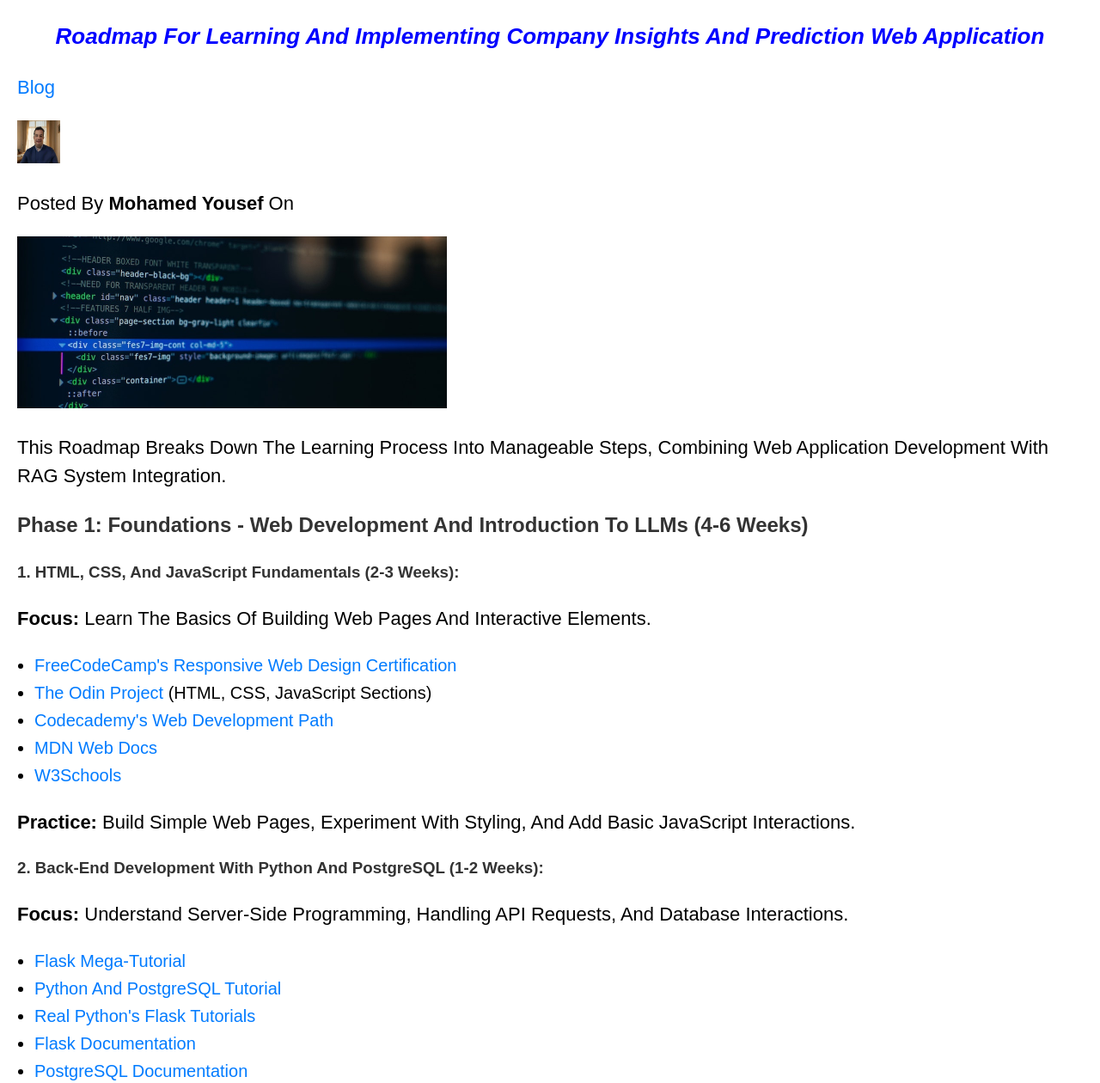
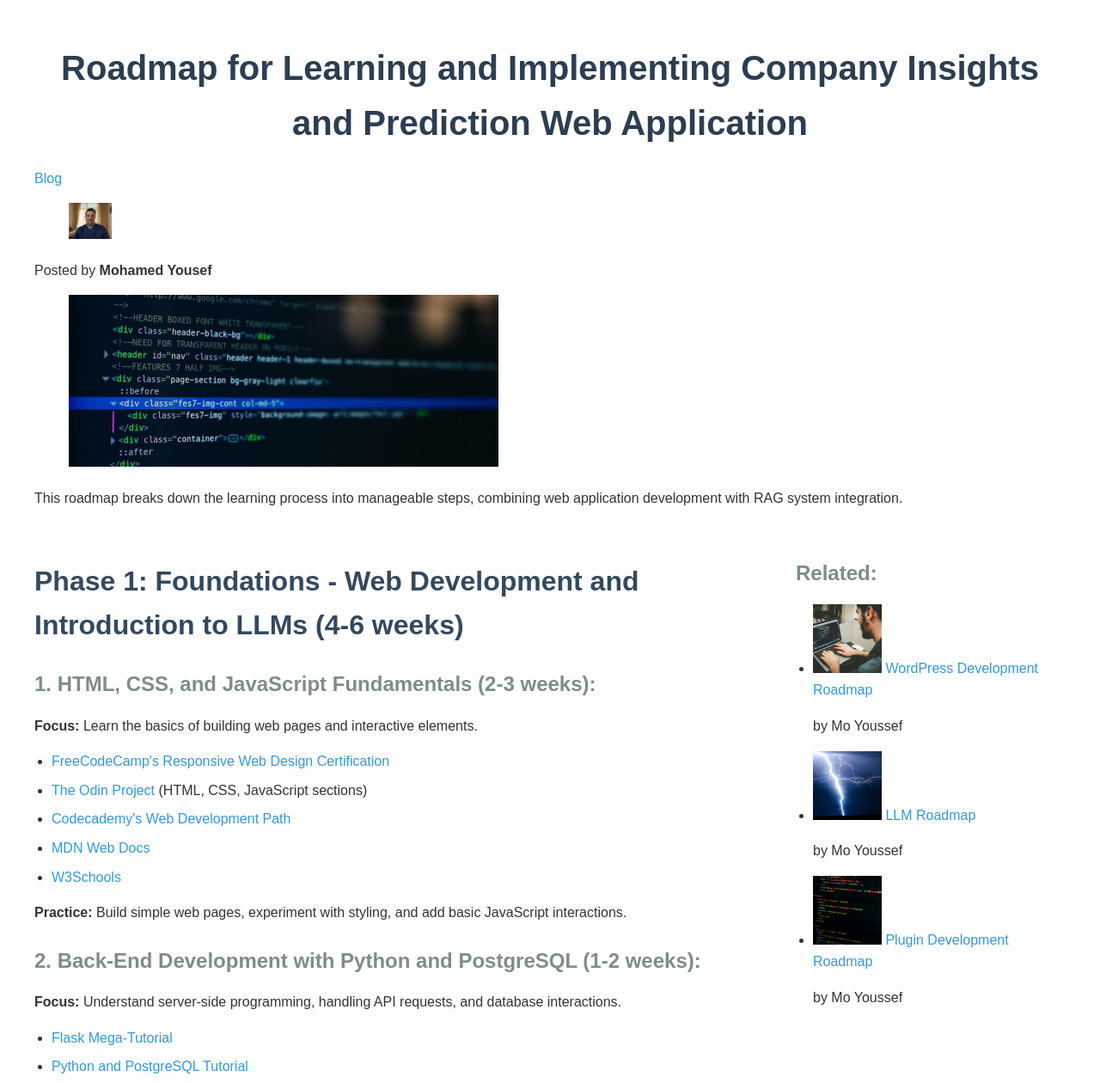
Before and after one commit to myt-ml/my-web-sites-projects-profile, a plain HTML site: page index.html in a window 1280 px wide. Shown: the top 1260 px of the page at 86% size. Drawn offline with Linux system fonts and the light colour scheme.

Commit message:
major improvements

```diff
--- a/index.html
+++ b/index.html
@@ -1,207 +1,145 @@
 <!DOCTYPE html>
-
-<!-- The color of h1 doesn't change because:
-     1. There's no CSS rule targeting the h1 element in this HTML file.
-     2. If there's a separate CSS file (style.css), it might not have a rule for h1.
-     3. If there is a rule for h1 in style.css, it might be overridden by a more specific rule.
-
-     To change the color of h1, you need to add a CSS rule either in a <style> tag or in the external style.css file. -->
 <html lang="en">
-
 <head>
   <meta charset="UTF-8">
   <meta name="viewport" content="width=device-width, initial-scale=1.0">
   <title>Roadmap for Learning and Implementing Company Insights Web App</title>
   <link rel="stylesheet" href="style.css">
 </head>
-
 <body>
+  <div class="container">
     <header>
-    <article>
       <h1>Roadmap for Learning and Implementing Company Insights and Prediction Web Application</h1>
-     <p><a href="blog.html" target="_self">Blog</a></p>
-
-      <img src="img/hana's choice.jpeg" height="50px" width="50px">
-      <p>Posted by <strong>Mohamed Yousef</strong> on </p>
-
-      <img src="img/post-img.jpg" alt="HTML code on a screen" width="500" height="200" />
-      <p>This roadmap breaks down the learning process into manageable steps, combining web application
-        development with
-        RAG
-        system integration.</p>
+      <nav>
+        <a href="blog.html">Blog</a>
+      </nav>
+      <figure>
+        <img src="img/hana's choice.jpeg" alt="Hana's choice" width="50" height="50">
+      </figure>
+      <p>Posted by <strong>Mohamed Yousef</strong></p>
+      <figure>
+        <img src="img/post-img.jpg" alt="HTML code on a screen" width="500" height="200">
+      </figure>
+      <p>This roadmap breaks down the learning process into manageable steps, combining web application development with RAG system integration.</p>
     </header>
 
-
+    <main>
+      <article>
+        <section>
           <h2>Phase 1: Foundations - Web Development and Introduction to LLMs (4-6 weeks)</h2>
-
           <h3>1. HTML, CSS, and JavaScript Fundamentals (2-3 weeks):</h3>
           <p><strong>Focus:</strong> Learn the basics of building web pages and interactive elements.</p>
           <ul>
-    <li><a href="https://www.freecodecamp.org/learn/responsive-web-design/" target="_blank">FreeCodeCamp's Responsive
-        Web Design Certification</a></li>
-    <li><a href="https://www.theodinproject.com/" target="_blank">The Odin Project</a> (HTML, CSS, JavaScript
-      sections)
-    </li>
-    <li><a href="https://www.codecademy.com/learn/paths/web-development" target="_blank">Codecademy's Web Development
-        Path</a></li>
+            <li><a href="https://www.freecodecamp.org/learn/responsive-web-design/" target="_blank">FreeCodeCamp's Responsive Web Design Certification</a></li>
+            <li><a href="https://www.theodinproject.com/" target="_blank">The Odin Project</a> (HTML, CSS, JavaScript sections)</li>
+            <li><a href="https://www.codecademy.com/learn/paths/web-development" target="_blank">Codecademy's Web Development Path</a></li>
             <li><a href="https://developer.mozilla.org/en-US/docs/Web" target="_blank">MDN Web Docs</a></li>
             <li><a href="https://www.w3schools.com/" target="_blank">W3Schools</a></li>
           </ul>
-  <p><strong>Practice:</strong> Build simple web pages, experiment with styling, and add basic JavaScript
-    interactions.
-  </p>
+          <p><strong>Practice:</strong> Build simple web pages, experiment with styling, and add basic JavaScript interactions.</p>
 
           <h3>2. Back-End Development with Python and PostgreSQL (1-2 weeks):</h3>
           <p><strong>Focus:</strong> Understand server-side programming, handling API requests, and database interactions.</p>
           <ul>
-    <li><a href="https://blog.miguelgrinberg.com/post/the-flask-mega-tutorial-part-i-hello-world" target="_blank">Flask
-        Mega-Tutorial</a></li>
-    <li><a href="https://www.postgresqltutorial.com/postgresql-python/" target="_blank">Python and PostgreSQL
-        Tutorial</a></li>
-    <li><a href="https://realpython.com/flask-by-example-part-1-project-setup/" target="_blank">Real Python's Flask
-        Tutorials</a></li>
+            <li><a href="https://blog.miguelgrinberg.com/post/the-flask-mega-tutorial-part-i-hello-world" target="_blank">Flask Mega-Tutorial</a></li>
+            <li><a href="https://www.postgresqltutorial.com/postgresql-python/" target="_blank">Python and PostgreSQL Tutorial</a></li>
+            <li><a href="https://realpython.com/flask-by-example-part-1-project-setup/" target="_blank">Real Python's Flask Tutorials</a></li>
             <li><a href="https://flask.palletsprojects.com/en/2.3.x/" target="_blank">Flask Documentation</a></li>
             <li><a href="https://www.postgresql.org/docs/" target="_blank">PostgreSQL Documentation</a></li>
           </ul>
-  <p><strong>Practice:</strong> Build a basic Flask server, create database tables, and implement a simple API
-    endpoint
-    for receiving data.</p>
+          <p><strong>Practice:</strong> Build a basic Flask server, create database tables, and implement a simple API endpoint for receiving data.</p>
 
           <h3>3. Introduction to LLMs and NLP (1 week):</h3>
           <p><strong>Focus:</strong> Gain a high-level understanding of LLMs, their capabilities, and basic NLP concepts.</p>
           <ul>
             <li>Chapters 1-3 of "Large Language Models: A Deep Dive"</li>
-    <li><a href="https://web.stanford.edu/class/cs224n/" target="_blank">Stanford CS224N</a> (introductory lectures)
-    </li>
-    <li><a href="https://www.coursera.org/specializations/natural-language-processing" target="_blank">DeepLearning.AI's
-        Natural Language Processing Specialization</a> (first course)</li>
-    <li><a href="http://jalammar.github.io/illustrated-transformer/" target="_blank">Jay Alammar's Illustrated
-        Transformer</a></li>
-    <li><a href="https://lilianweng.github.io/posts/2023-01-27-retrieval-augmented-generation/" target="_blank">Lilian
-        Weng's Blog (LLMs)</a></li>
+            <li><a href="https://web.stanford.edu/class/cs224n/" target="_blank">Stanford CS224N</a> (introductory lectures)</li>
+            <li><a href="https://www.coursera.org/specializations/natural-language-processing" target="_blank">DeepLearning.AI's Natural Language Processing Specialization</a> (first course)</li>
+            <li><a href="http://jalammar.github.io/illustrated-transformer/" target="_blank">Jay Alammar's Illustrated Transformer</a></li>
+            <li><a href="https://lilianweng.github.io/posts/2023-01-27-retrieval-augmented-generation/" target="_blank">Lilian Weng's Blog (LLMs)</a></li>
           </ul>
-  <p><strong>Practice:</strong> Experiment with simple LLM interactions using online playgrounds or APIs (e.g., <a
-      href="https://platform.openai.com/playground" target="_blank">OpenAI Playground</a>, <a
-      href="https://huggingface.co/inference-api" target="_blank">Hugging Face's Inference API</a>).</p>
+          <p><strong>Practice:</strong> Experiment with simple LLM interactions using online playgrounds or APIs (e.g., <a href="https://platform.openai.com/playground" target="_blank">OpenAI Playground</a>, <a href="https://huggingface.co/inference-api" target="_blank">Hugging Face's Inference API</a>).</p>
+        </section>
 
+        <section>
           <h2>Phase 2: Document Processing and RAG Pipeline Development (8-10 weeks)</h2>
-
           <h3>1. Text Preprocessing and Basic NLP (2-3 weeks):</h3>
-  <p><strong>Focus:</strong> Learn techniques to clean and prepare text data for analysis and understand fundamental
-    NLP
-    concepts.</p>
+          <p><strong>Focus:</strong> Learn techniques to clean and prepare text data for analysis and understand fundamental NLP concepts.</p>
           <ul>
-    <li><a href="https://www.nltk.org/book/" target="_blank">NLTK Book</a> (Chapters on preprocessing, tokenization,
-      NER, sentiment analysis)</li>
+            <li><a href="https://www.nltk.org/book/" target="_blank">NLTK Book</a> (Chapters on preprocessing, tokenization, NER, sentiment analysis)</li>
             <li><a href="https://spacy.io/usage/" target="_blank">spaCy Documentation</a></li>
-    <li><a href="https://www.manning.com/books/real-world-natural-language-processing" target="_blank">Real-World NLP
-        with Python</a> (relevant chapters)</li>
+            <li><a href="https://www.manning.com/books/real-world-natural-language-processing" target="_blank">Real-World NLP with Python</a> (relevant chapters)</li>
           </ul>
-  <p><strong>Practice:</strong> Implement text preprocessing functions, experiment with tokenization, NER, and
-    sentiment
-    analysis using NLTK or spaCy.</p>
+          <p><strong>Practice:</strong> Implement text preprocessing functions, experiment with tokenization, NER, and sentiment analysis using NLTK or spaCy.</p>
 
           <h3>2. Deep Dive into RAG (2 weeks):</h3>
           <p><strong>Focus:</strong> Understand the principles of RAG, how it works, and its benefits.</p>
           <ul>
-    <li><a href="https://lilianweng.github.io/posts/2023-01-27-retrieval-augmented-generation/" target="_blank">Lilian
-        Weng's Blog (RAG)</a></li>
-    <li><a
-        href="https://medium.com/google-ai/retrieval-augmented-generation-rag-bridging-the-gap-between-llms-and-knowledge-bases-e953759003de"
-        target="_blank">Retrieval Augmented Generation (RAG) – Bridging the Gap Between LLMs and Knowledge Bases</a>
-      (Google AI blog post)</li>
-    <li><a href="https://docs.llamaindex.ai/en/latest/guides/tutorials/question_answering.html"
-        target="_blank">LlamaIndex Question Answering Tutorial</a></li>
-    <li><a href="https://python.langchain.com/docs/use_cases/question_answering/" target="_blank">LangChain Question
-        Answering Documentation</a></li>
+            <li><a href="https://lilianweng.github.io/posts/2023-01-27-retrieval-augmented-generation/" target="_blank">Lilian Weng's Blog (RAG)</a></li>
+            <li><a href="https://medium.com/google-ai/retrieval-augmented-generation-rag-bridging-the-gap-between-llms-and-knowledge-bases-e953759003de" target="_blank">Retrieval Augmented Generation (RAG) – Bridging the Gap Between LLMs and Knowledge Bases</a> (Google AI blog post)</li>
+            <li><a href="https://docs.llamaindex.ai/en/latest/guides/tutorials/question_answering.html" target="_blank">LlamaIndex Question Answering Tutorial</a></li>
+            <li><a href="https://python.langchain.com/docs/use_cases/question_answering/" target="_blank">LangChain Question Answering Documentation</a></li>
           </ul>
-  <p><strong>Practice:</strong> Build a basic RAG system using a toy dataset and experiment with different retrieval
-    and
-    generation methods. Compare the performance of LlamaIndex and LangChain on a small QA task.</p>
+          <p><strong>Practice:</strong> Build a basic RAG system using a toy dataset and experiment with different retrieval and generation methods. Compare the performance of LlamaIndex and LangChain on a small QA task.</p>
 
           <h3>3. RAG Pipeline Implementation (3-4 weeks):</h3>
-  <p><strong>Focus:</strong> Choose your RAG library (LlamaIndex or LangChain), vector database (Pinecone), and
-    pre-trained LLM. Implement the document chunking, embedding generation, storage, retrieval, and question-answering
-    components.</p>
+          <p><strong>Focus:</strong> Choose your RAG library (LlamaIndex or LangChain), vector database (Pinecone), and pre-trained LLM. Implement the document chunking, embedding generation, storage, retrieval, and question-answering components.</p>
           <ul>
             <li><a href="https://docs.llamaindex.ai/en/latest/" target="_blank">LlamaIndex Documentation</a></li>
             <li><a href="https://python.langchain.com/docs/" target="_blank">LangChain Documentation</a></li>
             <li><a href="https://docs.pinecone.io/" target="_blank">Pinecone Documentation</a></li>
-    <li><a href="https://huggingface.co/models" target="_blank">Hugging Face Model Hub</a> (Explore pre-trained LLMs
-      and
-      embedding models)</li>
+            <li><a href="https://huggingface.co/models" target="_blank">Hugging Face Model Hub</a> (Explore pre-trained LLMs and embedding models)</li>
           </ul>
-  <p><strong>Practice:</strong> Implement document chunking, generate embeddings, store data in Pinecone, implement
-    retrieval and question-answering functions, and integrate the RAG pipeline with your Flask API.</p>
+          <p><strong>Practice:</strong> Implement document chunking, generate embeddings, store data in Pinecone, implement retrieval and question-answering functions, and integrate the RAG pipeline with your Flask API.</p>
+        </section>
 
-
+        <section>
           <h2>Phase 3: Insight Generation, Prediction, and (Optional) LLM Fine-tuning (8-12 weeks)</h2>
-
           <h3>1. Advanced NLP Techniques (2-3 weeks):</h3>
-  <p><strong>Focus:</strong> Learn about topic modeling and text summarization to extract deeper insights from
-    documents.</p>
+          <p><strong>Focus:</strong> Learn about topic modeling and text summarization to extract deeper insights from documents.</p>
           <ul>
-    <li><a href="https://radimrehurek.com/gensim/auto_examples/tutorials/run_lda.html" target="_blank">Topic Modeling
-        with Gensim</a></li>
-    <li><a href="https://towardsdatascience.com/text-summarization-with-python-in-10-minutes-bad5e359bb07"
-        target="_blank">Text Summarization with Python</a></li>
-    <li><a href="https://huggingface.co/docs/transformers/tasks/summarization" target="_blank">Hugging Face
-        Transformers
-        Summarization Examples</a></li>
+            <li><a href="https://radimrehurek.com/gensim/auto_examples/tutorials/run_lda.html" target="_blank">Topic Modeling with Gensim</a></li>
+            <li><a href="https://towardsdatascience.com/text-summarization-with-python-in-10-minutes-bad5e359bb07" target="_blank">Text Summarization with Python</a></li>
+            <li><a href="https://huggingface.co/docs/transformers/tasks/summarization" target="_blank">Hugging Face Transformers Summarization Examples</a></li>
           </ul>
-  <p><strong>Practice:</strong> Implement topic modeling, experiment with summarization techniques, and evaluate the
-    quality of generated summaries.</p>
+          <p><strong>Practice:</strong> Implement topic modeling, experiment with summarization techniques, and evaluate the quality of generated summaries.</p>
 
           <h3>2. Machine Learning for Prediction (3-4 weeks):</h3>
-  <p><strong>Focus:</strong> Understand the basics of machine learning, choose appropriate models, and learn how to
-    train and evaluate them.</p>
+          <p><strong>Focus:</strong> Understand the basics of machine learning, choose appropriate models, and learn how to train and evaluate them.</p>
           <ul>
-    <li><a href="https://www.coursera.org/learn/machine-learning" target="_blank">Machine Learning Course by Andrew
-        Ng</a></li>
+            <li><a href="https://www.coursera.org/learn/machine-learning" target="_blank">Machine Learning Course by Andrew Ng</a></li>
             <li><a href="https://scikit-learn.org/stable/" target="_blank">Scikit-learn Documentation</a></li>
             <li>TensorFlow/PyTorch Tutorials (check their respective websites)</li>
           </ul>
-  <p><strong>Practice:</strong> Perform feature engineering, train and evaluate ML models, tune hyperparameters, and
-    deploy the trained model as part of your API.</p>
+          <p><strong>Practice:</strong> Perform feature engineering, train and evaluate ML models, tune hyperparameters, and deploy the trained model as part of your API.</p>
 
           <h3>3. (Optional) LLM Fine-tuning (2-3 weeks):</h3>
-  <p><strong>Focus:</strong> If you want to improve RAG's performance, explore fine-tuning the LLM on a
-    domain-specific
-    dataset.</p>
+          <p><strong>Focus:</strong> If you want to improve RAG's performance, explore fine-tuning the LLM on a domain-specific dataset.</p>
           <ul>
-    <li><a href="https://huggingface.co/docs/transformers/training" target="_blank">Hugging Face Fine-tuning
-        Tutorials</a></li>
-    <li><a href="https://huggingface.co/docs/transformers/training#fine-tuning-a-model-with-the-trainer-api"
-        target="_blank">Fine-tuning a model with the Trainer API</a></li>
+            <li><a href="https://huggingface.co/docs/transformers/training" target="_blank">Hugging Face Fine-tuning Tutorials</a></li>
+            <li><a href="https://huggingface.co/docs/transformers/training#fine-tuning-a-model-with-the-trainer-api" target="_blank">Fine-tuning a model with the Trainer API</a></li>
           </ul>
-  <p><strong>Practice:</strong> Prepare a fine-tuning dataset, fine-tune your LLM, evaluate its performance, and
-    integrate it into your RAG pipeline.</p>
+          <p><strong>Practice:</strong> Prepare a fine-tuning dataset, fine-tune your LLM, evaluate its performance, and integrate it into your RAG pipeline.</p>
+        </section>
 
+        <section>
           <h2>Phase 4: Web Application Integration and Deployment (4-6 weeks)</h2>
-
           <h3>1. Front-End Integration with Back-End APIs (2-3 weeks):</h3>
-  <p><strong>Focus:</strong> Learn how to use JavaScript (Fetch API or Axios) to interact with your back-end API
-    endpoints.</p>
+          <p><strong>Focus:</strong> Learn how to use JavaScript (Fetch API or Axios) to interact with your back-end API endpoints.</p>
           <ul>
-    <li><a href="https://developer.mozilla.org/en-US/docs/Web/API/Fetch_API/Using_Fetch" target="_blank">Fetch API
-        (JavaScript)</a></li>
+            <li><a href="https://developer.mozilla.org/en-US/docs/Web/API/Fetch_API/Using_Fetch" target="_blank">Fetch API (JavaScript)</a></li>
             <li><a href="https://axios-http.com/" target="_blank">Axios (JavaScript)</a></li>
-    <li><a href="https://programminghistorian.org/en/lessons/creating-apis-with-python-and-flask"
-        target="_blank">Building a RESTful API with Flask</a></li>
+            <li><a href="https://programminghistorian.org/en/lessons/creating-apis-with-python-and-flask" target="_blank">Building a RESTful API with Flask</a></li>
           </ul>
-  <p><strong>Practice:</strong> Implement document upload, send queries to RAG, display answers, and retrieve insights
-    and predictions from the API.</p>
+          <p><strong>Practice:</strong> Implement document upload, send queries to RAG, display answers, and retrieve insights and predictions from the API.</p>
 
           <h3>2. Data Visualization (1 week):</h3>
-  <p><strong>Focus:</strong> Learn how to use data visualization libraries to present insights and predictions
-    effectively.</p>
+          <p><strong>Focus:</strong> Learn how to use data visualization libraries to present insights and predictions effectively.</p>
           <ul>
             <li><a href="https://observablehq.com/@d3/learn-d3" target="_blank">D3.js Tutorials</a></li>
             <li><a href="https://www.chartjs.org/" target="_blank">Chart.js Documentation</a></li>
           </ul>
-  <p><strong>Practice:</strong> Create charts and graphs for entities, sentiment, topics, and predictions, and make
-    them
-    interactive.</p>
+          <p><strong>Practice:</strong> Create charts and graphs for entities, sentiment, topics, and predictions, and make them interactive.</p>
 
           <h3>3. Cloud Deployment (1-2 weeks):</h3>
           <p><strong>Focus:</strong> Choose a cloud platform and learn how to deploy your application.</p>
@@ -210,9 +148,7 @@
             <li><a href="https://cloud.google.com/appengine/" target="_blank">Google App Engine</a></li>
             <li><a href="https://azure.microsoft.com/en-us/services/app-service/" target="_blank">Azure App Service</a></li>
           </ul>
-  <p><strong>Practice:</strong> Choose a platform, create an account, prepare your application, deploy it, and
-    configure
-    domain name and SSL certificate.</p>
+          <p><strong>Practice:</strong> Choose a platform, create an account, prepare your application, deploy it, and configure domain name and SSL certificate.</p>
 
           <p><strong>Throughout the project:</strong></p>
           <ul>
@@ -221,30 +157,40 @@
             <li><strong>Documentation:</strong> Document your code and project architecture.</li>
             <li><strong>Seeking Help:</strong> Utilize online resources, communities, and mentors.</li>
           </ul>
+        </section>
       </article>
+
       <aside>
-    <h3>
-      related:
-    </h3>
+        <h3>Related:</h3>
         <ul>
-      <li><img src="img/related-1.jpg" height="80" width="80"><a href="wordpress_development_roadmap.html"
-          target="_blank"> wordpress_development_roadmap</a>
+          <li>
+            <a href="wordpress_development_roadmap.html">
+              <img src="img/related-1.jpg" alt="WordPress Development Roadmap" width="80" height="80">
+              WordPress Development Roadmap
+            </a>
             <p>by Mo Youssef</p>
           </li>
-      <li><img src="img/related-2.jpg" height="80" width="80"><a href="llm_roadmap.html" target="_blank"> llm
-          real-world-natural-language-processing roadmap</a>
+          <li>
+            <a href="llm_roadmap.html">
+              <img src="img/related-2.jpg" alt="LLM Roadmap" width="80" height="80">
+              LLM Roadmap
+            </a>
             <p>by Mo Youssef</p>
           </li>
-      <li><img src="img/related-3.jpg" height="80" width="80"><a href="plugin_development.html"
-          _blank">plugin_development roadmap</a>
+          <li>
+            <a href="plugin_development.html">
+              <img src="img/related-3.jpg" alt="Plugin Development Roadmap" width="80" height="80">
+              Plugin Development Roadmap
+            </a>
             <p>by Mo Youssef</p>
           </li>
         </ul>
       </aside>
+    </main>
+
     <footer>
-    <p>copywrite ©</p>
+      <p>&copy; 2023 Your Company Name. All rights reserved.</p>
     </footer>
-
+  </div>
 </body>
-
 </html>
--- a/style.css
+++ b/style.css
@@ -1,92 +1,112 @@
+/* Global styles */
 body {
-  font-family: sans-serif;
-  font-size: 20;
+  font-family: 'Arial', sans-serif;
+  margin: 0;
+  padding: 20px;
   line-height: 1.6;
-  margin: 20px;
-  text-transform: capitalize;
-
-}
-
-/* The h1 rule doesn't work because:
-   1. It's defined later in the file (CSS cascade order).
-   2. There might be a more specific rule overriding it.
-   3. There could be an inline style in the HTML that takes precedence.
-   To fix this, move the h1 rule here and ensure it's specific enough: */
-
-h1, body h1 {
-  color: blue !important;
-  text-align: center;
-  font-size: 26px;
-  font-family: sans-serif;
-  text-transform:capitalize;
-  font-style: italic;
-
-}
-
-h2,
-h3 {
   color: #333;
 }
 
+/* Layout */
+.container {
+  max-width: 1200px;
+  margin: 0 auto;
+  padding: 0 20px;
+}
+
+/* Headings */
+h1, h2, h3 {
+  margin-bottom: 0.5em;
+}
+
+h1 {
+  color: #2c3e50;
+  text-align: center;
+  font-size: 2.5rem;
+  font-weight: bold;
+}
+
+h2 {
+  color: #34495e;
+  font-size: 2rem;
+}
+
+h3 {
+  color: #7f8c8d;
+  font-size: 1.5rem;
+}
+
+/* Paragraphs */
+p {
+  font-size: 1rem;
+  margin-bottom: 1em;
+}
+
+/* Lists */
+ul {
+  list-style-type: disc;
+  padding-left: 20px;
+  margin-bottom: 1em;
+}
+
+li {
+  font-size: 1rem;
+  margin-bottom: 0.5em;
+}
+
+/* Links */
 a {
-  color: #007bff;
+  color: #3498db;
   text-decoration: none;
+  transition: color 0.3s ease;
 }
 
 a:hover {
+  color: #2980b9;
   text-decoration: underline;
 }
 
-ul {
-  list-style-type: disc;
-  padding-left: 20px;
-}
-body {
-  font-family: sans-serif;
-  margin: 20px;
+/* Images */
+img {
+  max-width: 100%;
+  height: auto;
 }
 
-h1 {
-  color: blue;
-  text-align: center;
-  color: #333;
+/* Header */
+header {
+  margin-bottom: 2em;
 }
 
-p {
-  line-height: 1.6;
-  font-size: 22px;
-  font-family: sans-serif;
-  line-height: 1.5;
-
+/* Main content */
+main {
+  display: flex;
+  flex-wrap: wrap;
+  gap: 2em;
 }
 
-ul {
-  list-style-type: disc;
-  padding-left: 20px;
+article {
+  flex: 1 1 70%;
 }
 
-/* .image-container {
-  display: flex;
-  justify-content: center;
-  margin-top: 20px;
+aside {
+  flex: 1 1 25%;
 }
 
-.image-container img {
-  max-width: 300px;
-  margin: 10px;
-} */
-
-a {
-  color: #007bff; /* Blue color for links */
-  text-decoration: none; /* Remove underline from links */
+/* Footer */
+footer {
+  margin-top: 2em;
+  text-align: center;
+  font-size: 0.9rem;
+  color: #7f8c8d;
 }
 
-a:hover {
-  text-decoration: underline; /* Add underline on hover */
+/* Responsive design */
+@media (max-width: 768px) {
+  main {
+    flex-direction: column;
+  }
+
+  aside {
+    order: -1;
+  }
 }
-li {
-  font-family: sans-serif;
-  font-size: 20px;
-
-
-}
```
Lines whose indentation alone changed are shown as unchanged.
